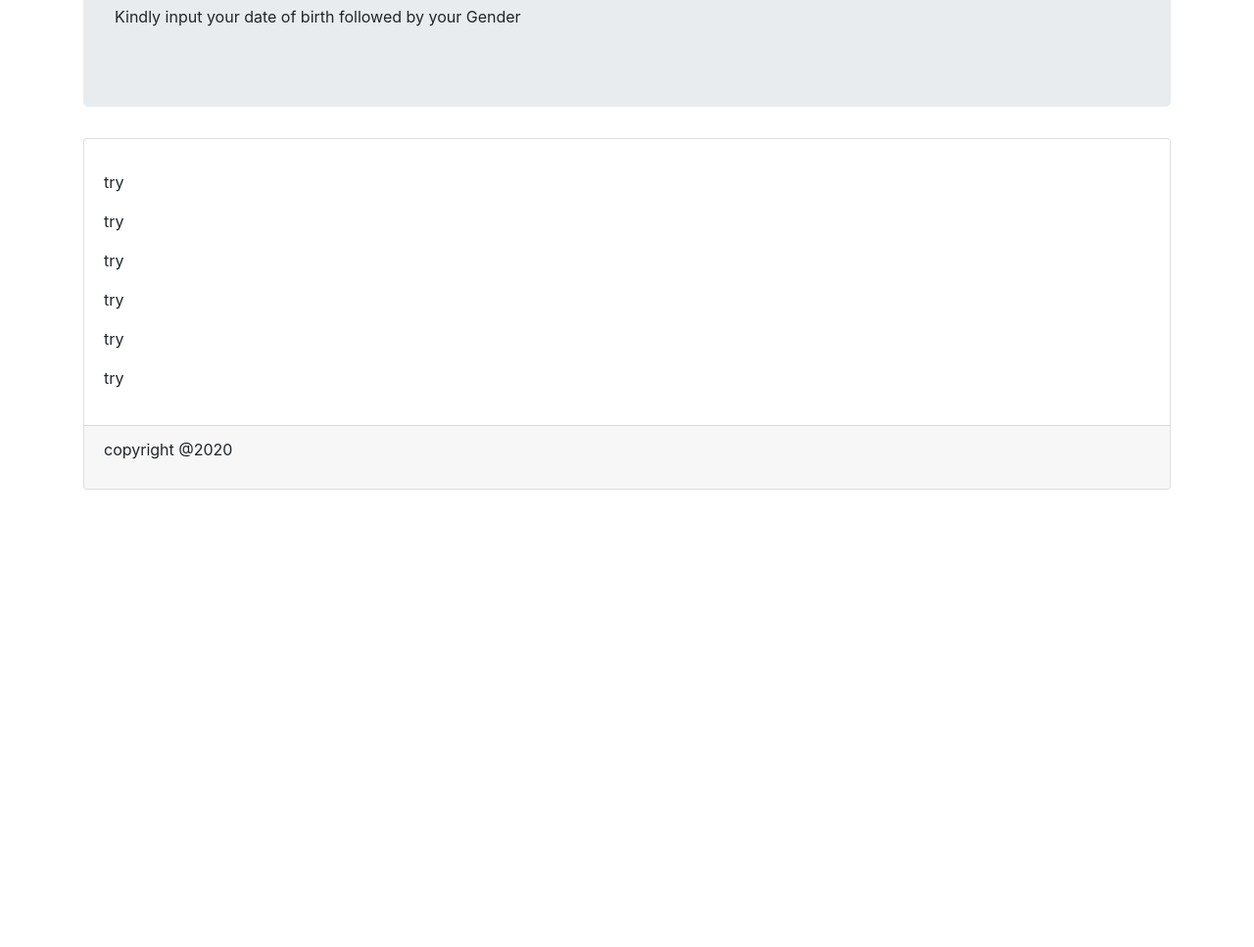
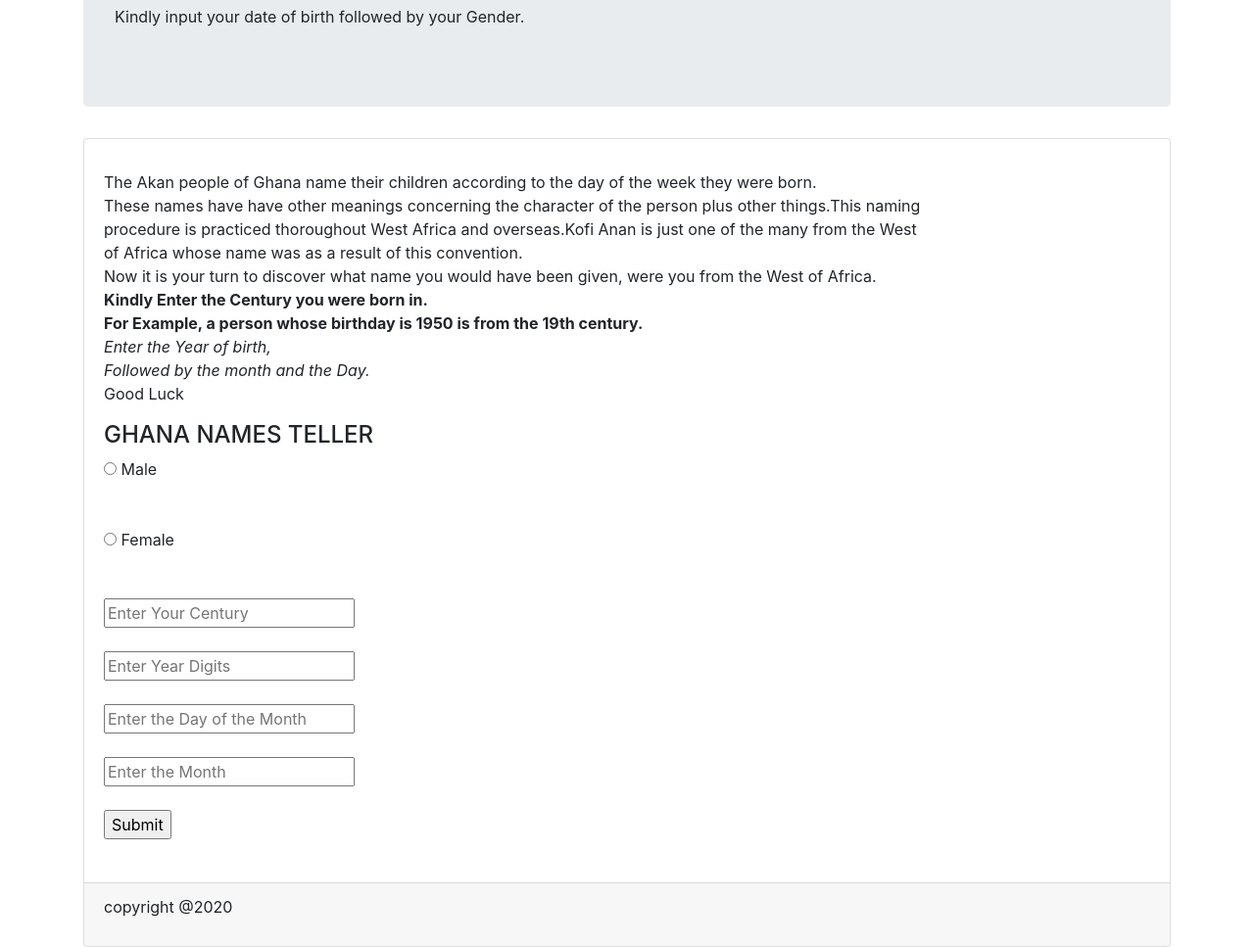
Before and after one commit to georgemunene/ghananames, a plain HTML site: page index.html in a window 1280 px wide. Shown: the part 115-1082 px from the top of the page at 98% size. Before the commit the page ends 800 px from the top, so only its background shows below. Drawn offline with Linux system fonts and the light colour scheme.

```diff
--- a/index.html
+++ b/index.html
@@ -3,14 +3,18 @@
 <html lang="en" dir="ltr">
   <head>
     <meta charset="utf-8">
+    <script type="text/javascript" src="js/script.js"></script>
     <link rel="stylesheet" href="css/bootstrap.css" type="text/css">
-    <title></title>
+    <title>AkanNames</title>
+    <meta name="viewport" content="width=device-width,initial-scale=1">
   </head>
   <body>
+
+
     <div class="container">
       <div class="jumbotron">
         <h1>BEING GHANIAN FOR A MINUTE</h1>
-          <p>Kindly input your date of birth followed by your Gender</p>
+          <p>Kindly input your date of birth followed by your Gender.<br></p>
       </div>
       <div class="card">
         <div class="card-title">
@@ -18,12 +22,49 @@
 
         </div>
         <div class="card-body">
-          <p>try</p>
-          <p>try</p>
-          <p>try</p>
-          <p>try</p>
-          <p>try</p>
-          <p>try</p>
+          <p>
+            The Akan people of Ghana name their children according to the day of the week they were born.<br>
+            These names have have other meanings concerning the character of the person plus other things.This naming<br>
+            procedure is practiced thoroughout West Africa and overseas.Kofi Anan is just one of the many from the West<br>
+             of Africa whose name was as a result of this convention.<br>
+            Now it is your turn to discover what name you would have been given, were you from the West of Africa.<br>
+
+
+            <strong>Kindly Enter the Century you were born in.<br>
+            For Example, a person whose birthday is 1950 is from the 19th century.<br>
+            </strong>
+
+            <i>Enter the Year of birth,<br>
+            Followed by the month and the Day.</i><br>
+            Good Luck<br>
+          </p>
+          <form>
+            <h4>GHANA NAMES TELLER</h4>
+            <input id="male" type="radio" name="gender" value="male"> Male<br>
+            <br />
+            <br />
+            <input id="female" type="radio" name="gender" value="female"> Female<br>
+            <br />
+            <br />
+            <input id="cc" type="text" placeholder="Enter Your Century " />
+            <br />
+            <br />
+            <input id="yy" type="text" placeholder="Enter Year Digits" />
+            <br />
+            <br />
+            <input id="mm" type="text" placeholder="Enter the Day of the Month" />
+            <br />
+            <br />
+            <input id="dd" type="text" placeholder="Enter the Month" />
+            <br />
+            <br />
+
+            <input class = "submit" type="button"  value="Submit" onclick="day()" />
+            <br />
+            <br />
+
+        </form>
+
 
 
         </div>
```
